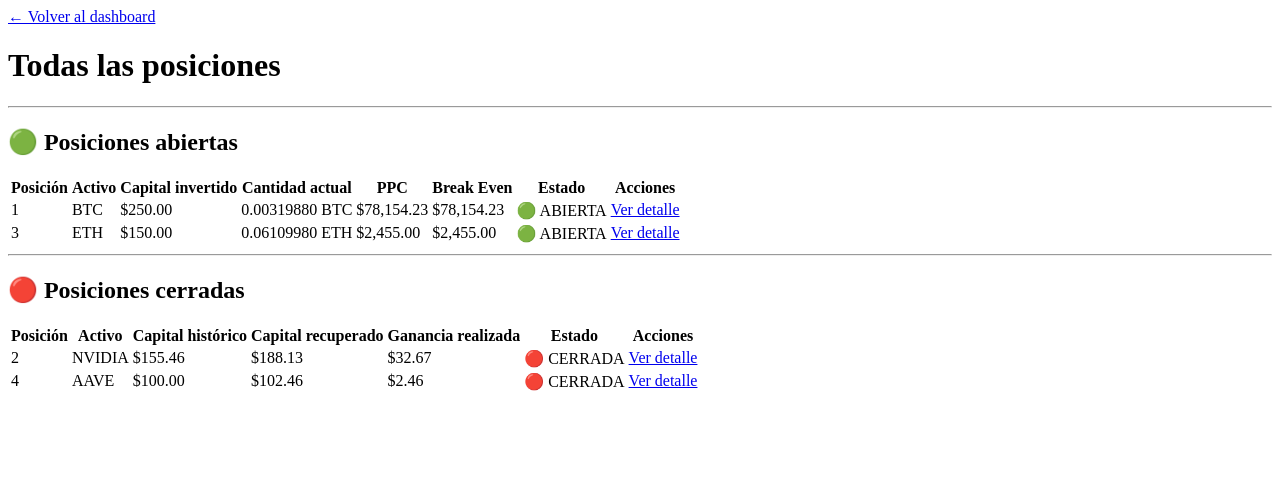
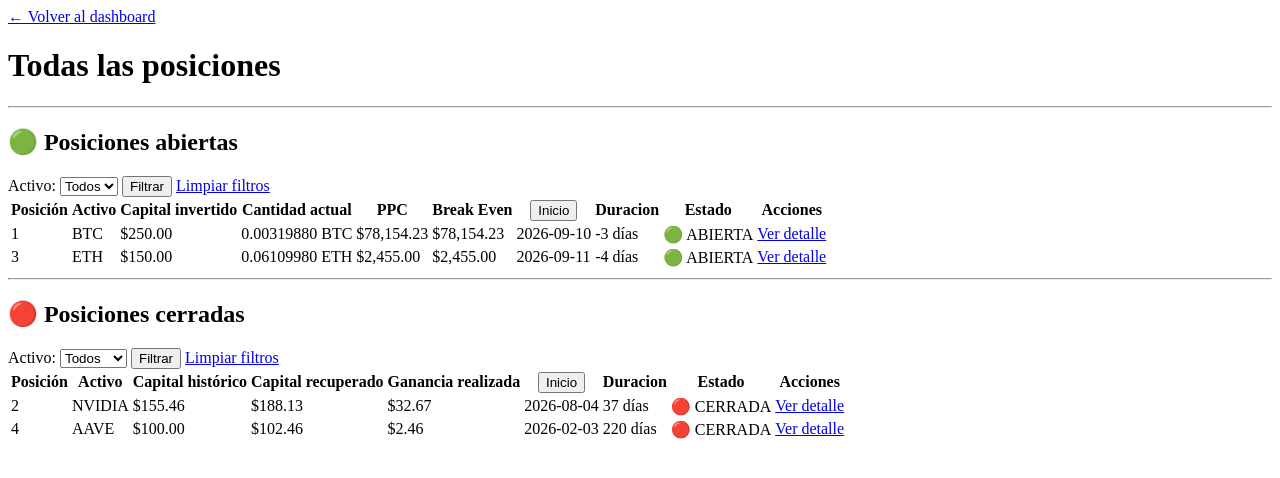
Before and after one commit to FloridiaLean/Cartera-de-Activos, a Flask app: page /posiciones in a window 1280 px wide. Shown: the top 478 px of the page. Run offline with Flask 3, Linux system fonts and the light colour scheme.

Commit message:
Funcionalidad: Agregar primera parte de filtros y ordenamientos al historial de posiciones

```diff
--- a/routes/posiciones.py
+++ b/routes/posiciones.py
@@ -3,7 +3,8 @@ from flask import (
     render_template,
     redirect,
     url_for,
-    flash
+    flash,
+    request
 )
 from datos import (
     posiciones,
@@ -26,7 +27,8 @@ from utilidades import (
 )
 from servicios import (
     eliminar_posicion_servicio,
-    eliminar_operacion_servicio
+    eliminar_operacion_servicio,
+    filtrar_por_activo
 )
 
 posiciones_bp = Blueprint("posiciones",__name__)
@@ -35,12 +37,26 @@ posiciones_bp = Blueprint("posiciones",__name__)
 
 def todas_las_posiciones():
 
+    activo_abierto = request.args.get("activo_abierto","").strip().upper()
+    activo_cerrado = request.args.get("activo_cerrado","").strip().upper()
+
     resumenes = generar_resumen_todas_posiciones(operaciones,posiciones)
 
     for resumen in resumenes:
         formatear_resumen_posicion(resumen)
 
-    return render_template("posiciones.html",posiciones=resumenes)
+    posiciones_abiertas = [resumen for resumen in resumenes if resumen["estado"] == "ABIERTA"]
+    posiciones_cerradas = [resumen for resumen in resumenes if resumen["estado"] == "CERRADA"]
+
+    activos_abiertos = sorted({resumen["activo"]for resumen in posiciones_abiertas})
+    activos_cerrados = sorted({resumen["activo"]for resumen in posiciones_cerradas})
+
+    posiciones_abiertas = filtrar_por_activo(posiciones_abiertas,activo_abierto)
+    posiciones_cerradas = filtrar_por_activo(posiciones_cerradas,activo_cerrado)
+
+    return render_template(
+        "posiciones.html",posiciones_abiertas=posiciones_abiertas,posiciones_cerradas=posiciones_cerradas,activos_abiertos=activos_abiertos,
+        activos_cerrados=activos_cerrados,activo_abierto=activo_abierto,activo_cerrado=activo_cerrado)
 
 @posiciones_bp.route("/posiciones/<int:posicion_id>")
 
--- a/servicios.py
+++ b/servicios.py
@@ -274,3 +274,10 @@ def ajustar_liquidez(configuracion,monto,accion,liquidez):
     guardar_configuracion_sql(configuracion)
 
     return True, "Liquidez ajustada correctamente."
+
+def filtrar_por_activo(elementos,activo):
+
+    if not activo:
+        return elementos
+
+    return [elemento for elemento in elementos if elemento["activo"] == activo]
--- /dev/null
+++ b/static/script.js
@@ -0,0 +1,74 @@
+console.log("JavaScript está funcionando");
+
+const botonInicio = document.getElementById("ordenar-inicio");
+const botonInicioCerradas = document.getElementById("ordenar-inicio-cerradas");
+const tablaAbiertas = document.getElementById("tabla-posiciones-abiertas");
+const tablaCerradas = document.getElementById("tabla-posiciones-cerradas");
+const filas = tablaAbiertas.querySelectorAll("tr");
+const filasCerradas = tablaCerradas.querySelectorAll("tr");
+const filasPosiciones = Array.from(filas).slice(1);
+const filasPosicionesCerradas = Array.from(filasCerradas).slice(1);
+
+let ordenAscendente = true;
+let ordenAscendenteCerradas = true;
+
+function ordenarPorInicio () {
+
+    filasPosiciones.sort(function(a,b) {
+
+        const celdaFechaA = a.querySelector(
+            '[data-campo="fecha-apertura"]'
+        );
+
+        const celdaFechaB = b.querySelector(
+            '[data-campo="fecha-apertura"]'
+        );
+
+        const textoFechaA = celdaFechaA.textContent.trim();
+        const textoFechaB = celdaFechaB.textContent.trim();
+
+        const fechaA = new Date(textoFechaA);
+        const fechaB = new Date(textoFechaB);
+
+        return ordenAscendente
+        ? fechaA - fechaB
+        : fechaB - fechaA;
+    });
+
+    tablaAbiertas.append(...filasPosiciones);
+
+    ordenAscendente = !ordenAscendente;
+}
+
+function ordenarPorInicioCerradas () {
+
+    filasPosicionesCerradas.sort(function(a,b) {
+
+        const celdaFechaA = a.querySelector(
+            '[data-campo="fecha-apertura"]'
+        );
+
+        const celdaFechaB = b.querySelector(
+            '[data-campo="fecha-apertura"]'
+        );
+
+        const textoFechaA = celdaFechaA.textContent.trim();
+        const textoFechaB = celdaFechaB.textContent.trim();
+
+        const fechaA = new Date(textoFechaA);
+        const fechaB = new Date(textoFechaB);
+
+        return ordenAscendenteCerradas
+        ? fechaA - fechaB
+        : fechaB - fechaA;
+
+    });
+
+    tablaCerradas.append(...filasPosicionesCerradas);
+
+    ordenAscendenteCerradas = !ordenAscendenteCerradas;
+
+}
+
+botonInicio.addEventListener("click",ordenarPorInicio);
+botonInicioCerradas.addEventListener("click",ordenarPorInicioCerradas);
--- a/templates/posiciones.html
+++ b/templates/posiciones.html
@@ -16,10 +16,29 @@
 
 <h2>🟢 Posiciones abiertas</h2>
 
-{% set abiertas = posiciones | selectattr("estado","equalto","ABIERTA") | list %}
-{% if abiertas %}
 
-<table>
+{% if posiciones_abiertas %}
+
+<form method="GET" action="{{ url_for('posiciones.todas_las_posiciones') }}">
+
+    <label for="activo_abierto">Activo:</label>
+
+    <select id="activo_abierto" name="activo_abierto">
+        <option value="" {% if not activo_abierto %}selected{% endif %}>Todos</option>
+
+        {% for activo in activos_abiertos %}
+        <option value="{{ activo }}"{% if activo_abierto == activo %}selected{% endif %}>{{ activo }}</option>
+        {% endfor %}
+
+    </select>
+
+    <input type="hidden" name="activo_cerrado" value="{{ activo_cerrado }}">
+    <button type="submit">Filtrar</button>
+    <a href="{{ url_for('posiciones.todas_las_posiciones') }}">Limpiar filtros</a>
+</form>
+
+
+<table id="tabla-posiciones-abiertas">
     <tr>
         <th>Posición</th>
         <th>Activo</th>
@@ -27,11 +46,13 @@
         <th>Cantidad actual</th>
         <th>PPC</th>
         <th>Break Even</th>
+        <th><button type="button" id="ordenar-inicio">Inicio</button></th>
+        <th>Duracion</th>
         <th>Estado</th>
         <th>Acciones</th>
     </tr>
 
-    {% for posicion in abiertas %}
+    {% for posicion in posiciones_abiertas %}
 
     <tr>
         <td>{{ posicion["posicion"] }}</td>
@@ -40,6 +61,8 @@
         <td>{{ posicion["cantidad_formateada"] }}</td>
         <td>{{ posicion["ppc_formateado"] }}</td>
         <td>{{ posicion["break_even_formateado"] }}</td>
+        <td data-campo="fecha-apertura">{{ posicion["fecha_apertura"] }}</td>
+        <td>{{ posicion["duracion_formateada"] }}</td>
         <td>🟢 ABIERTA</td>
         <td><a href="{{ url_for('posiciones.detalle_posicion',posicion_id=posicion['posicion']) }}">Ver detalle</a></td>
     </tr>
@@ -54,21 +77,41 @@
 
 <h2>🔴 Posiciones cerradas</h2>
 
-{% set cerradas = posiciones | selectattr("estado","equalto","CERRADA") | list %}
-{% if cerradas %}
 
-<table>
+{% if posiciones_cerradas %}
+
+<form method="GET" action="{{ url_for('posiciones.todas_las_posiciones') }}">
+
+    <label for="activo_cerrado">Activo:</label>
+
+    <select id="activo_cerrado" name="activo_cerrado">
+        <option value="" {% if not activo_cerrado %}selected{% endif %}>Todos</option>
+
+        {% for activo in activos_cerrados %}
+        <option value="{{ activo }}" {% if activo_cerrado == activo %}selected{% endif %}>{{ activo }}</option>
+        {% endfor %}
+
+    </select>
+
+    <input type="hidden" name="activo_abierto" value="{{ activo_abierto }}">
+    <button type="submit">Filtrar</button>
+    <a href="{{ url_for('posiciones.todas_las_posiciones') }}">Limpiar filtros</a>
+</form>
+
+<table id="tabla-posiciones-cerradas">
     <tr>
         <th>Posición</th>
         <th>Activo</th>
         <th>Capital histórico</th>
         <th>Capital recuperado</th>
         <th>Ganancia realizada</th>
+        <th><button type="button" id="ordenar-inicio-cerradas">Inicio</button></th>
+        <th>Duracion</th>
         <th>Estado</th>
         <th>Acciones</th>
     </tr>
 
-    {% for posicion in cerradas %}
+    {% for posicion in posiciones_cerradas %}
 
     <tr>
         <td>{{ posicion["posicion"] }}</td>
@@ -76,6 +119,8 @@
         <td>{{ posicion["capital_historico_formateado"] }}</td>
         <td>{{ posicion["capital_recuperado_formateado"] }}</td>
         <td>{{ posicion["ganancia_realizada_formateada"] }}</td>
+        <td data-campo="fecha-apertura">{{ posicion["fecha_apertura"] }}</td>
+        <td>{{ posicion["duracion_formateada"] }}</td>
         <td>🔴 CERRADA</td>
         <td><a href="{{ url_for('posiciones.detalle_posicion',posicion_id=posicion['posicion']) }}">Ver detalle</a></td>
     </tr>
@@ -86,6 +131,8 @@
 <p>No existen posiciones cerradas.</p>
 {% endif %}
 
+<script src="{{ url_for('static',filename='script.js') }}"></script>
+
 </body>
 
 </html>
--- a/templates/posiciones_cerradas.html
+++ b/templates/posiciones_cerradas.html
@@ -22,7 +22,7 @@
         <p>Estado: 🔴 CERRADA</p>
         <p>Fecha de apertura: {{ posicion["fecha_apertura"] }}</p>
         <p>Fecha de cierre: {{ posicion["fecha_cierre"] }}</p>
-        <p>{{ posicion["duracion_formateada"] }}</p>
+        <p>Duración: {{ posicion["duracion_formateada"] }}</p>
         <p>Capital Histórico: {{ posicion["capital_historico_formateado"] }}</p>
         <p>Capital Recuperado: {{ posicion["capital_recuperado_formateado"] }}</p>
         <p>Ganancia Realizada: {{ posicion["ganancia_realizada_formateada"] }}</p>
--- a/utilidades.py
+++ b/utilidades.py
@@ -55,9 +55,9 @@ def formatear_resumen_posicion(resumen):
     resumen["break_even_formateado"] = formatear_por_magnitud(resumen["precio_break_even"])
     resumen["rentabilidad_formateada"] = formatear_porcentaje(resumen["rentabilidad"])
     if resumen["estado"] == "ABIERTA":
-        resumen["duracion_formateada"] = f"En curso hace: {resumen['duracion']} días"
+        resumen["duracion_formateada"] = f"{resumen['duracion']} días"
     else:
-        resumen["duracion_formateada"] = f"Duración: {resumen['duracion']} días"
+        resumen["duracion_formateada"] = f"{resumen['duracion']} días"
 
     return resumen
 
```
Also changed, not shown: templates/index.html (+8 -4 lines), templates/posicion.html (+4 -3 lines), cartera.db, templates/operaciones.html (line endings or trailing spaces).
